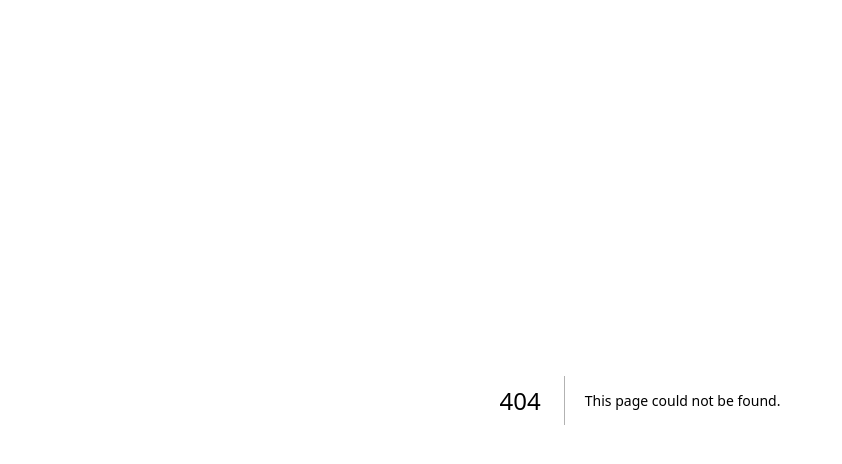
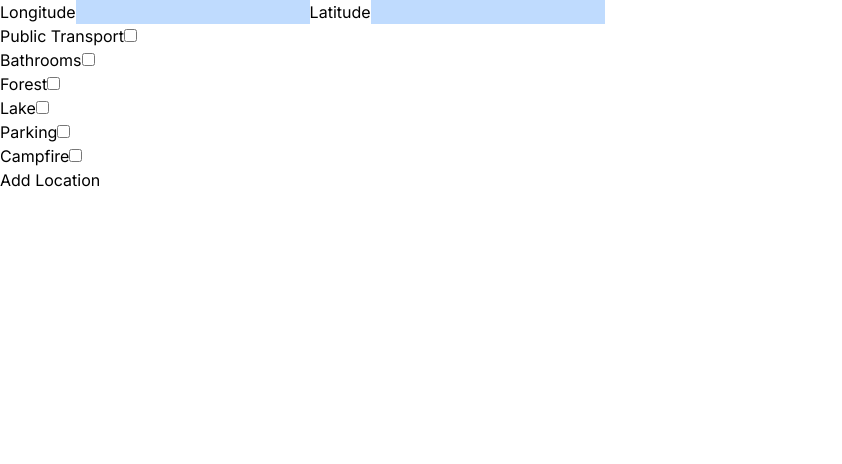
Before and after one commit to Hano2001/NatureNest, a Next.js app: page /add-location in a window 1280 px wide. Before the commit this address had no page. Shown: the top 464 px of the page, without its empty margins (0-842 px from the left). Built offline with nearby package versions, Linux system fonts and the light colour scheme.

Commit message:
create location-form skeleton

```diff
--- a/package.json
+++ b/package.json
@@ -16,6 +16,7 @@
     "next": "14.2.5",
     "react": "^18",
     "react-dom": "^18",
+    "react-hook-form": "^7.52.2",
     "react-leaflet": "^4.2.1"
   },
   "devDependencies": {
--- /dev/null
+++ b/src/app/add-location/page.tsx
@@ -0,0 +1,51 @@
+"use client";
+
+import { useForm, SubmitHandler, useFieldArray } from "react-hook-form";
+
+export default function AddLocationPage() {
+  const { handleSubmit, register } = useForm<{
+    x: string;
+    y: string;
+    utils: string[];
+  }>();
+
+  const onSubmit: SubmitHandler<{ x: string; y: string; utils: string[] }> = (
+    data,
+  ) => {
+    console.log({ data });
+  };
+
+  const utils = [
+    "Public Transport",
+    "Bathrooms",
+    "Forest",
+    "Lake",
+    "Parking",
+    "Campfire",
+  ];
+  return (
+    <>
+      <form onSubmit={handleSubmit(onSubmit)}>
+        <label htmlFor="x">Longitude</label>
+        <input className="bg-blue-200" type="text" id="x" {...register("x")} />
+        <label htmlFor="y">Latitude</label>
+        <input className="bg-blue-200" type="text" id="y" {...register("y")} />
+        {utils.map((u, i) => {
+          return (
+            <div key={i}>
+              <label htmlFor={u}>{u}</label>
+              <input
+                type="checkbox"
+                placeholder={u}
+                value={u}
+                {...register("utils", {})}
+              />
+            </div>
+          );
+        })}
+
+        <button type="submit">Add Location</button>
+      </form>
+    </>
+  );
+}
--- a/src/app/page.tsx
+++ b/src/app/page.tsx
@@ -1,7 +1,6 @@
 //import MapComponent from "./_components/map-component";
 
 import dynamic from "next/dynamic";
-//import MapClient from "./_components/map-client";
 
 export default function Home() {
   const MapClient = dynamic(() => import("./_components/map-client"), {
```
Also changed, not shown: 1 other file (tests, documents, lock files or other folders).
